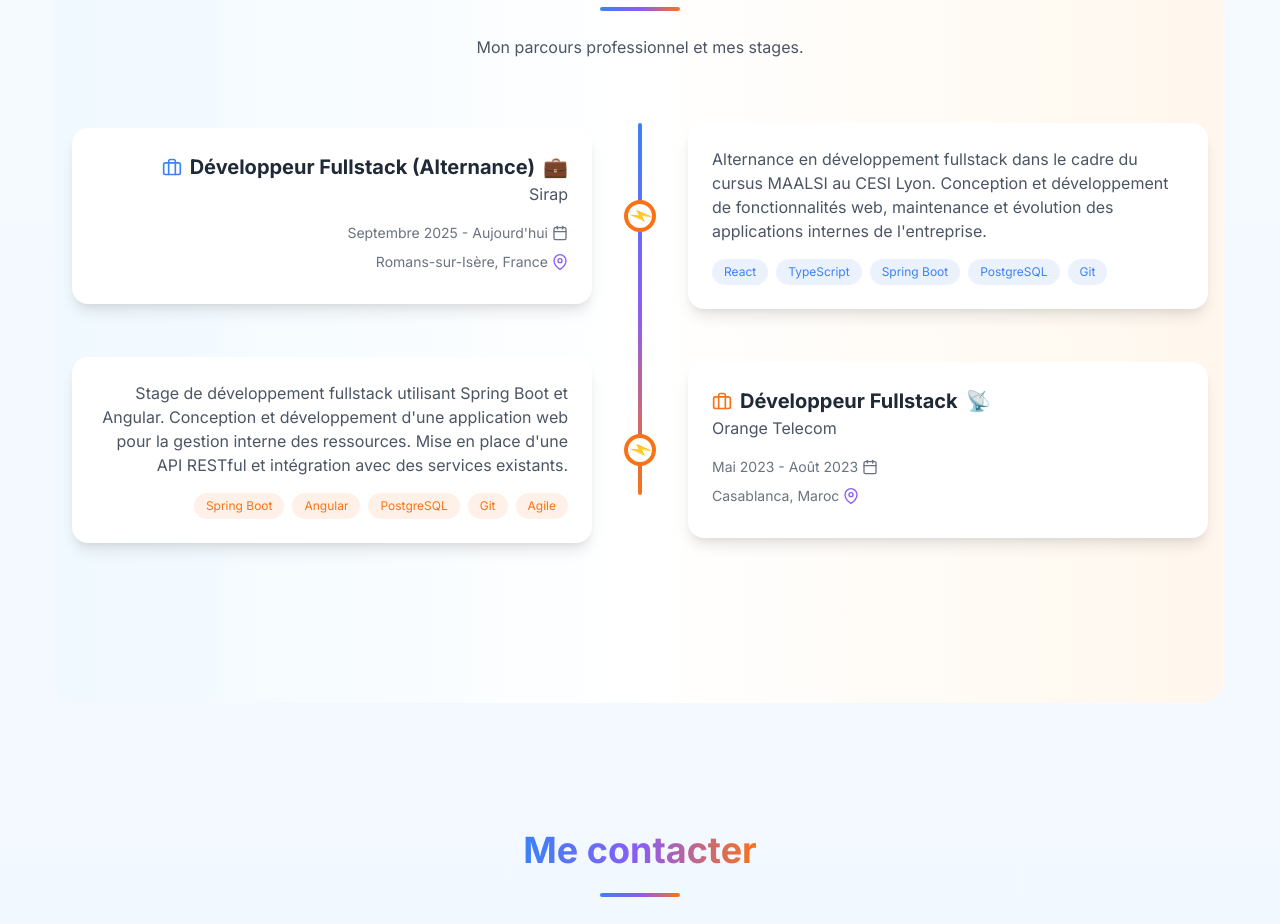
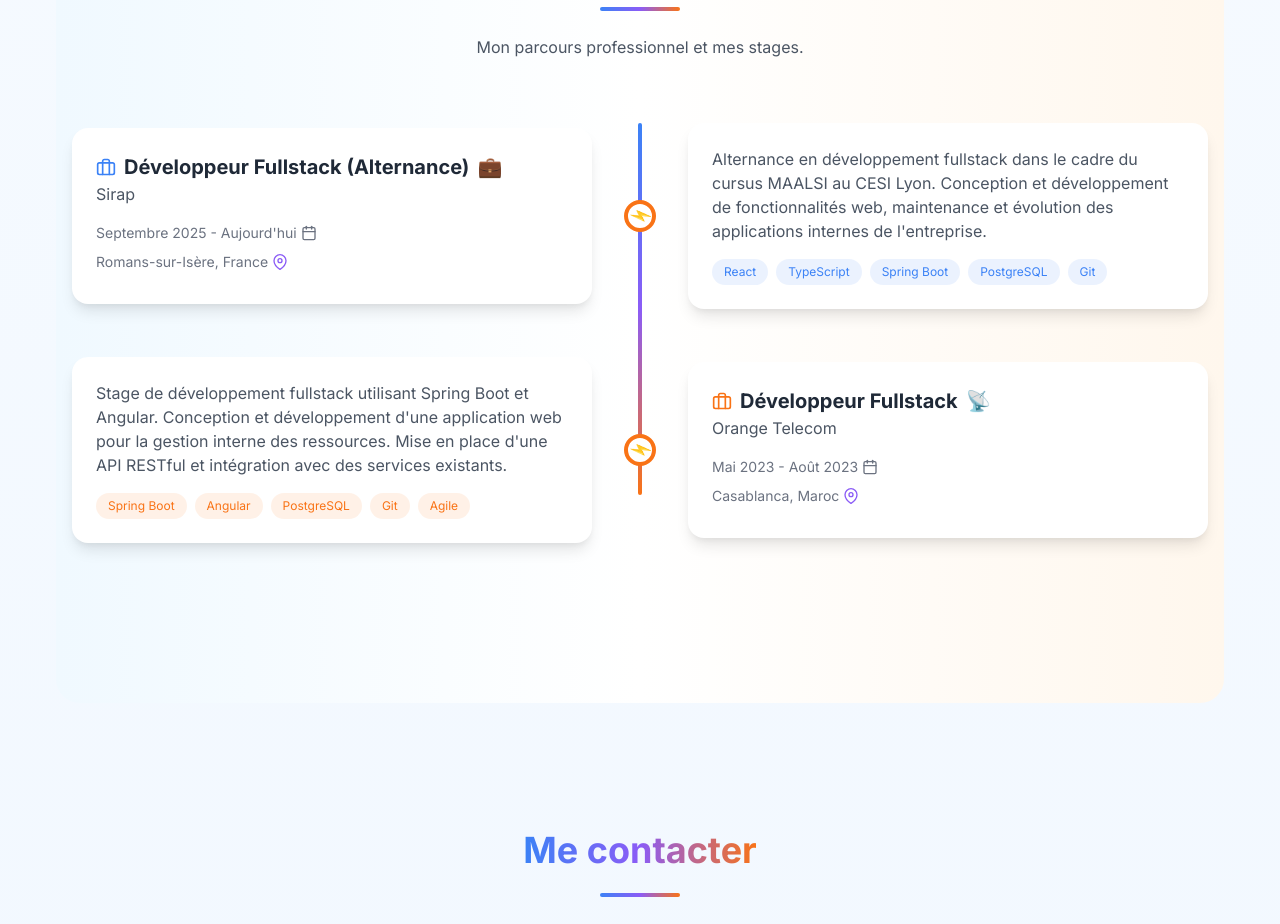
Before and after one commit to OzawaKyo/Mon-portfolio, a React (Vite) app: page / in a window 1280 px wide. Shown: the part 3960-4884 px from the top of the page. Built offline with nearby package versions, Linux system fonts and the light colour scheme.

Commit message:
Simplifie l'alignement de la timeline Expérience: toujours à gauche
Le texte en miroir (aligné à droite d'un côté) rendait la lecture bizarre. Seule la position gauche/droite alterne désormais, le texte reste aligné à gauche des deux côtés.

```diff
--- a/src/components/ExperienceSection.css
+++ b/src/components/ExperienceSection.css
@@ -99,7 +99,6 @@
       width: 50%;
       padding-right: 3rem;
       margin-bottom: 0;
-      text-align: right;
     }
   }
 
@@ -112,31 +111,6 @@
     .timeline-right {
       width: 50%;
       padding-left: 3rem;
-    }
-  }
-
-  /* Le contenu (carte ou détails) s'aligne selon le côté de la timeline où il se trouve, pas selon son type */
-  @media (min-width: 768px) {
-    .timeline-left .experience-title,
-    .timeline-left .experience-period,
-    .timeline-left .experience-location,
-    .timeline-left .experience-skills {
-      justify-content: flex-end;
-    }
-
-    .timeline-left .experience-company {
-      text-align: right;
-    }
-
-    .timeline-right .experience-title,
-    .timeline-right .experience-period,
-    .timeline-right .experience-location,
-    .timeline-right .experience-skills {
-      justify-content: flex-start;
-    }
-
-    .timeline-right .experience-company {
-      text-align: left;
     }
   }
 
```
